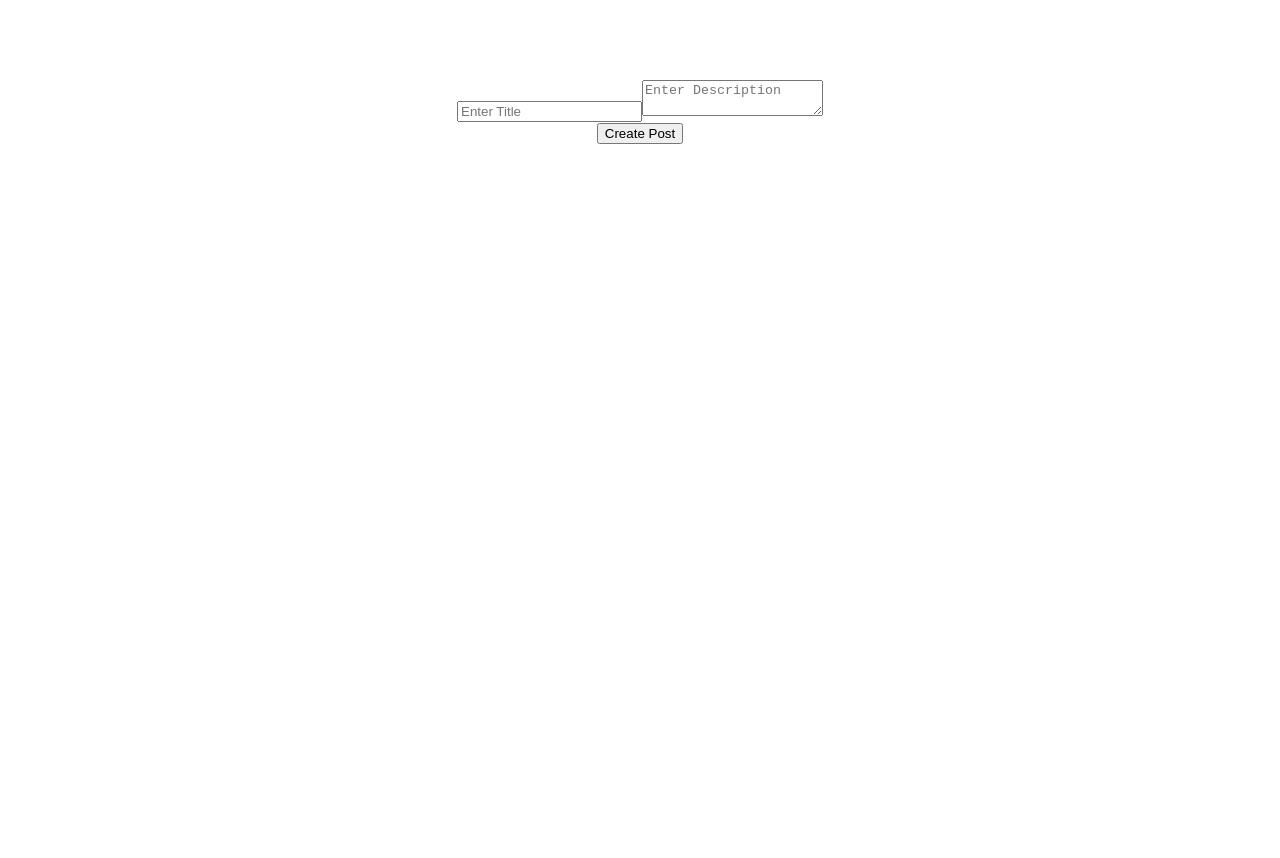
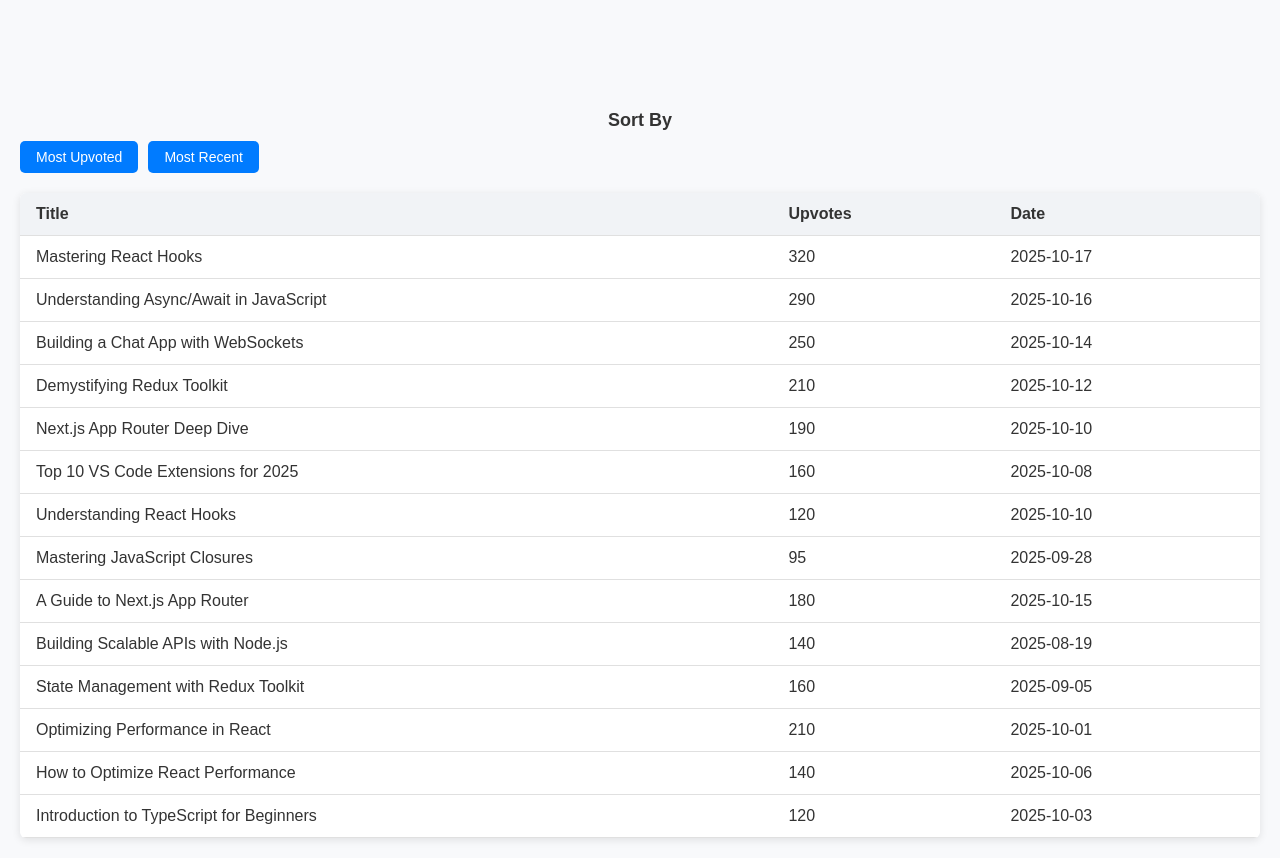
Before and after one commit to reetuTheCoder/HakerRankQst, a React (Create React App) app in the folder haker_rank_qst/: page / in a window 1280 px wide. Before the commit the page ends 800 px from the top, so only its background shows below. Built offline with nearby package versions, Linux system fonts and the light colour scheme.

Commit message:
add sorting in the aricle

```diff
--- a/haker_rank_qst/src/App.css
+++ b/haker_rank_qst/src/App.css
@@ -36,3 +36,70 @@
     transform: rotate(360deg);
   }
 }
+.App {
+  font-family: Arial, sans-serif;
+  padding: 20px;
+  background-color: #f8f9fb;
+  color: #333;
+}
+
+/* Sort section */
+.sort-section {
+  margin-bottom: 20px;
+}
+
+.sort-label {
+  font-size: 18px;
+  font-weight: 600;
+  margin-bottom: 10px;
+}
+
+.sort-buttons {
+  display: flex;
+  gap: 10px;
+}
+
+.sort-btn {
+  padding: 8px 16px;
+  border: none;
+  background-color: #007bff;
+  color: white;
+  font-size: 14px;
+  border-radius: 5px;
+  cursor: pointer;
+  transition: background-color 0.2s ease-in-out;
+}
+
+.sort-btn:hover {
+  background-color: #0056b3;
+}
+
+/* Articles table */
+.articles-container {
+  margin-top: 10px;
+}
+
+.articles-table {
+  width: 100%;
+  border-collapse: collapse;
+  background-color: white;
+  box-shadow: 0px 2px 8px rgba(0, 0, 0, 0.1);
+  border-radius: 6px;
+  overflow: hidden;
+}
+
+.articles-table th,
+.articles-table td {
+  text-align: left;
+  padding: 12px 16px;
+  border-bottom: 1px solid #e0e0e0;
+}
+
+.articles-table th {
+  background-color: #f1f3f6;
+  font-weight: 600;
+}
+
+.article-row:hover {
+  background-color: #f9fafb;
+}
--- a/haker_rank_qst/src/App.js
+++ b/haker_rank_qst/src/App.js
@@ -2,8 +2,33 @@ import "./App.css";
 import CodeReviewFeedback from "./Components/CodeReviewFeedback/By_UseStateHook/CodeReviewFeedback";
 import CodeReviewFeedbacks from "./Components/CodeReviewFeedback/By_UseReducerHook/CodeReviewFeedback";
 import Blogs from "./Components/BlogPost/Blogs";
+import ArticlesSort from "./Components/ArticlesSorting/ArticlesSort";
+import { articles } from "./Components/ArticlesSorting/articles";
+import { useState } from "react";
 
 function App() {
+  const [articleSort, setArticleSort] = useState(articles);
+
+  const handleSortArticle = (type) => {
+    const sorted = [...articles];
+    // console.log("sorted", sorted);
+
+    if (type === "upvote") {
+      let storeupvote = sorted.sort((a, b) => b.upvotes - a.upvotes);
+      console.log("storeupvote", storeupvote);
+    }
+    if (type === "date") {
+      let storeDate = sorted.sort(
+        (a, b) => new Date(b.date) - new Date(a.date)
+      );
+      console.log("storeDate", storeDate);
+    }
+
+    setArticleSort(sorted)
+  };
+
+
+
   return (
     <div className="App">
       {/* <CodeReviewFeedback /> */}
@@ -12,11 +37,30 @@ function App() {
       <br />
       {/* <CodeReviewFeedbacks /> */}
 
-
-        <br />
+      <br />
       <br />
 
-      <Blogs/>
+      {/* <Blogs/> */}
+
+      <div className="sort-section">
+        <p className="sort-label">Sort By</p>
+        <div className="sort-buttons">
+          <button
+            className="sort-btn"
+            onClick={() => handleSortArticle("upvote")}
+          >
+            Most Upvoted
+          </button>
+          <button
+            className="sort-btn"
+            onClick={() => handleSortArticle("date")}
+          >
+            Most Recent
+          </button>
+        </div>
+      </div>
+
+      <ArticlesSort articles={articleSort} />
     </div>
   );
 }
--- /dev/null
+++ b/haker_rank_qst/src/Components/ArticlesSorting/ArticlesSort.js
@@ -0,0 +1,28 @@
+import React from "react";
+
+function ArticlesSort({ articles = [] }) {
+  return (
+    <div className="articles-container">
+      <table className="articles-table">
+        <thead>
+          <tr>
+            <th>Title</th>
+            <th>Upvotes</th>
+            <th>Date</th>
+          </tr>
+        </thead>
+        <tbody>
+          {articles.map((article) => (
+            <tr key={article.id} className="article-row">
+              <td className="article-title">{article.name}</td>
+              <td className="article-upvotes">{article.upvotes}</td>
+              <td className="article-date">{article.date}</td>
+            </tr>
+          ))}
+        </tbody>
+      </table>
+    </div>
+  );
+}
+
+export default ArticlesSort;
--- /dev/null
+++ b/haker_rank_qst/src/Components/ArticlesSorting/articles.js
@@ -0,0 +1,86 @@
+export const articles = [
+  {
+    id: 1,
+    name: "Mastering React Hooks",
+    upvotes: 320,
+    date: "2025-10-17",
+  },
+  {
+    id: 2,
+    name: "Understanding Async/Await in JavaScript",
+    upvotes: 290,
+    date: "2025-10-16",
+  },
+  {
+    id: 3,
+    name: "Building a Chat App with WebSockets",
+    upvotes: 250,
+    date: "2025-10-14",
+  },
+  {
+    id: 4,
+    name: "Demystifying Redux Toolkit",
+    upvotes: 210,
+    date: "2025-10-12",
+  },
+  {
+    id: 5,
+    name: "Next.js App Router Deep Dive",
+    upvotes: 190,
+    date: "2025-10-10",
+  },
+  {
+    id: 6,
+    name: "Top 10 VS Code Extensions for 2025",
+    upvotes: 160,
+    date: "2025-10-08",
+  },
+  {
+    id: 7,
+    name: "Understanding React Hooks",
+    upvotes: 120,
+    date: "2025-10-10",
+  },
+  {
+    id: 8,
+    name: "Mastering JavaScript Closures",
+    upvotes: 95,
+    date: "2025-09-28",
+  },
+  {
+    id: 9,
+    name: "A Guide to Next.js App Router",
+    upvotes: 180,
+    date: "2025-10-15",
+  },
+  {
+    id: 10,
+    name: "Building Scalable APIs with Node.js",
+    upvotes: 140,
+    date: "2025-08-19",
+  },
+  {
+    id: 11,
+    name: "State Management with Redux Toolkit",
+    upvotes: 160,
+    date: "2025-09-05",
+  },
+  {
+    id: 12,
+    name: "Optimizing Performance in React",
+    upvotes: 210,
+    date: "2025-10-01",
+  },
+  {
+    id: 13,
+    name: "How to Optimize React Performance",
+    upvotes: 140,
+    date: "2025-10-06",
+  },
+  {
+    id: 14,
+    name: "Introduction to TypeScript for Beginners",
+    upvotes: 120,
+    date: "2025-10-03",
+  },
+];
```
Also changed, not shown: package.json (deleted, +0 -8 lines), 1 other file (tests, documents, lock files or other folders).
